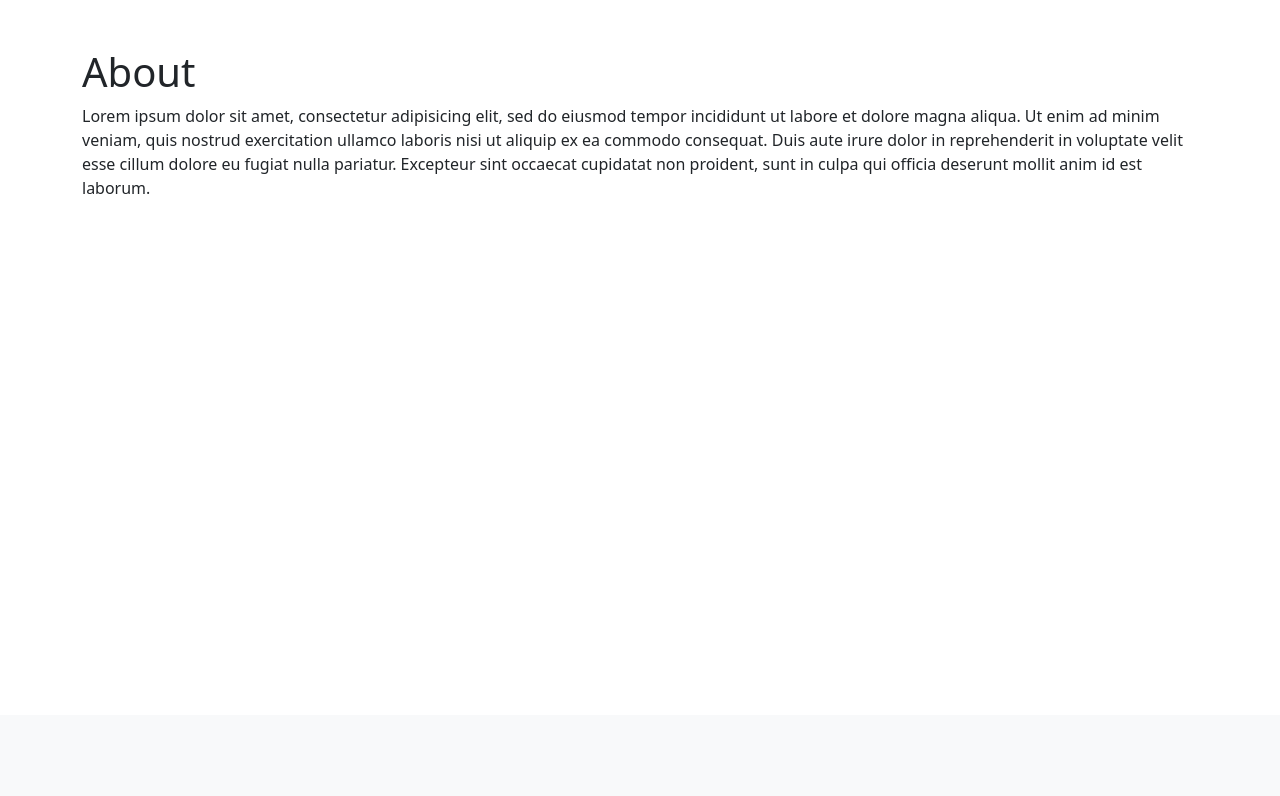
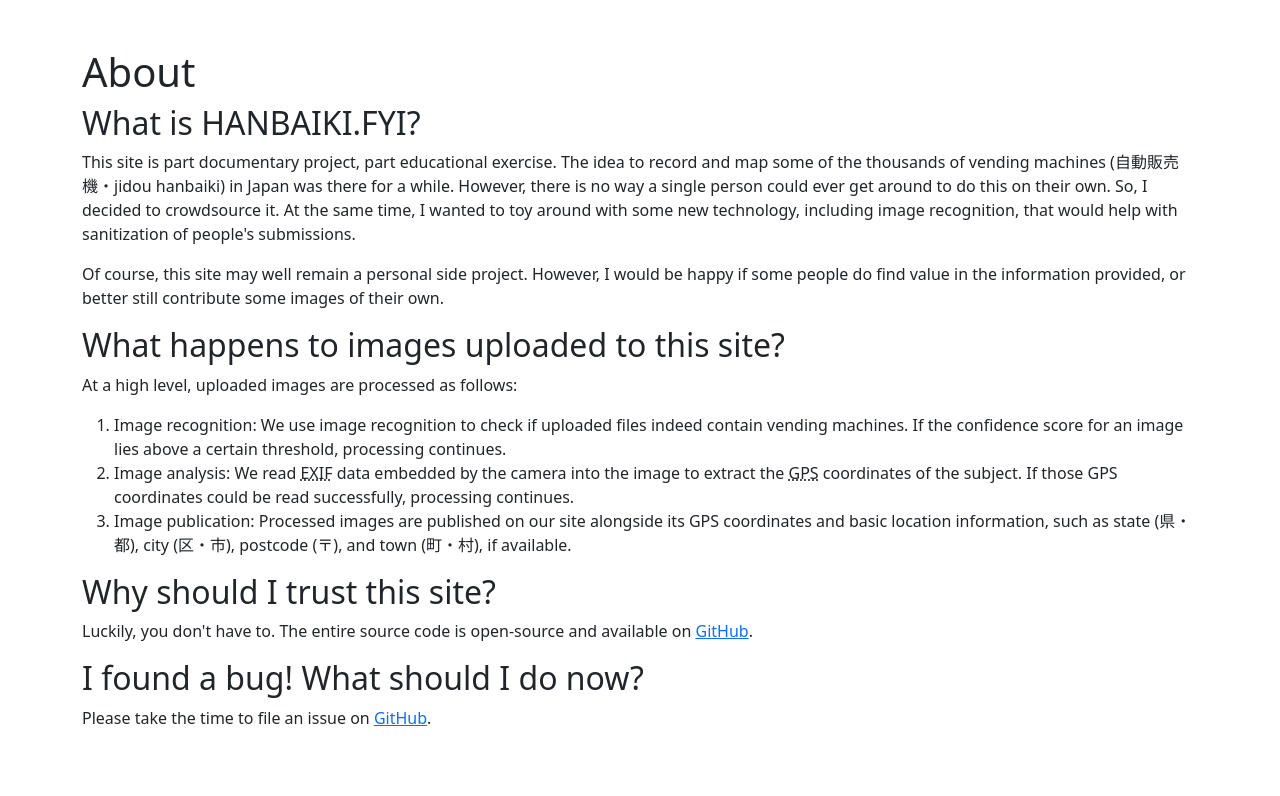
Before and after one commit to hcrudolph/hanbaiki.fyi, a Django app: page /about/ in a window 1280 px wide. Shown: the part 85-881 px from the top of the page. Before the commit the page ends 279 px from the top, so only its background shows below. Run offline with Django 5.2, Linux system fonts and the light colour scheme; some libraries are stand-ins or nearby versions.

Commit message:
adds about text

```diff
--- a/photoroll/templates/photoroll/about.html
+++ b/photoroll/templates/photoroll/about.html
@@ -10,7 +10,23 @@
 
 <div class="row d-flex">
     <div class="col-12">
-        {% lorem %}
+        <h2>What is HANBAIKI.FYI?</h2>
+        <p>This site is part documentary project, part educational exercise. The idea to record and map some of the thousands of vending machines (自動販売機・jidou hanbaiki) in Japan was there for a while. However, there is no way a single person could ever get around to do this on their own. So, I decided to crowdsource it. At the same time, I wanted to toy around with some new technology, including image recognition, that would help with sanitization of people's submissions.</p>
+        <p>Of course, this site may well remain a personal side project. However, I would be happy if some people do find value in the information provided, or better still contribute some images of their own.</p>
+
+        <h2>What happens to images uploaded to this site?</h2>
+        <p>At a high level, uploaded images are processed as follows:</p>
+        <ol>
+            <li>Image recognition: We use image recognition to check if uploaded files indeed contain vending machines. If the confidence score for an image lies above a certain threshold, processing continues.</li>
+            <li>Image analysis: We read <abbr title="Exchangeable Image File Format">EXIF</abbr> data embedded by the camera into the image to extract the <abbr title="Global Positioning System">GPS</abbr> coordinates of the subject. If those GPS coordinates could be read successfully, processing continues.</li>
+            <li>Image publication: Processed images are published on our site alongside its GPS coordinates and basic location information, such as state (県・都), city (区・市), postcode (〒), and town (町・村), if available.</li>
+        </ol>
+
+        <h2>Why should I trust this site?</h2>
+        <p>Luckily, you don't have to. The entire source code is open-source and available on <a href="https://github.com/hcrudolph/hanbaiki.fyi" target="_blank">GitHub</a>.</p>
+
+        <h2>I found a bug! What should I do now?</h2>
+        <p>Please take the time to file an issue on <a href="https://github.com/hcrudolph/hanbaiki.fyi" target="_blank">GitHub</a>.</p>
     </div>
 </div>
 
```
